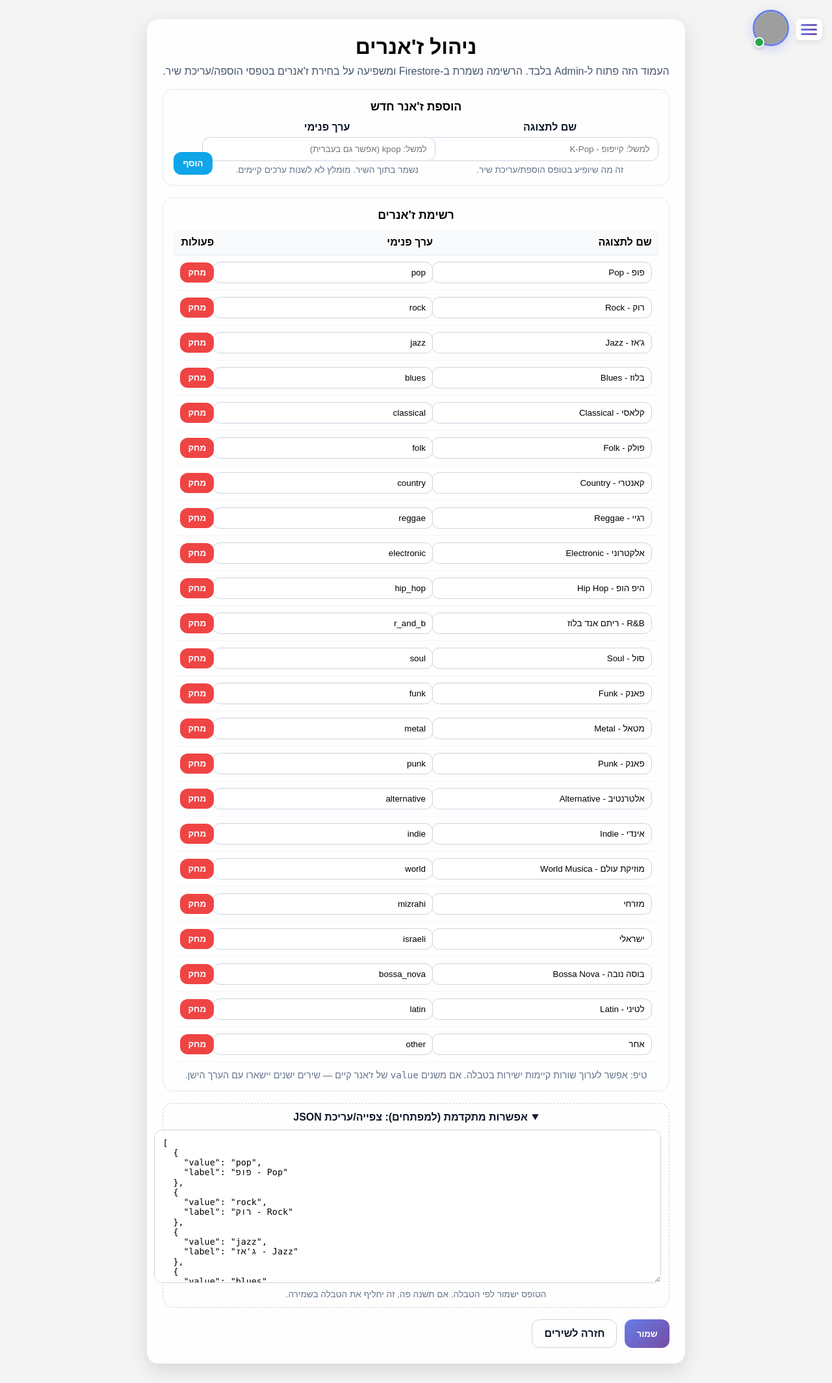
After one commit to rotemakiki/MusicForAll, a Flask app: page /admin/genres in a window 1280 px wide, after a click on "אפשרות מתקדמת (למפתחים): צפייה/עריכת JSON". The commit adds this page. Shown: the whole page at 65% size. Run offline with Flask 3, Linux system fonts and the light colour scheme; the visitor is signed in with stand-in values (Sample User, id 1); data that the repository does not hold is empty; parts of the project's set-up code (start-up, migrations or seed data) failed here and were passed over; grey boxes are pictures that could not be loaded.

Commit message:
הוספת זאנרים

```diff
--- a/routes/songs.py
+++ b/routes/songs.py
@@ -30,6 +30,77 @@ def _get_song_levels_config():
         return {"accompaniment_levels": ACCOMPANIMENT_LEVELS, "solo_levels": SOLO_LEVELS}
 
 songs_bp = Blueprint('songs', __name__)
+
+# =============================================================================
+# GENRES (Admin-managed catalog)
+# =============================================================================
+
+# Keep values stable: existing songs store these strings in `genres`.
+DEFAULT_GENRES = [
+    {"value": "pop", "label": "פופ - Pop"},
+    {"value": "rock", "label": "רוק - Rock"},
+    {"value": "jazz", "label": "ג'אז - Jazz"},
+    {"value": "blues", "label": "בלוז - Blues"},
+    {"value": "classical", "label": "קלאסי - Classical"},
+    {"value": "folk", "label": "פולק - Folk"},
+    {"value": "country", "label": "קאנטרי - Country"},
+    {"value": "reggae", "label": "רגיי - Reggae"},
+    {"value": "electronic", "label": "אלקטרוני - Electronic"},
+    {"value": "hip_hop", "label": "היפ הופ - Hip Hop"},
+    {"value": "r_and_b", "label": "R&B - ריתם אנד בלוז"},
+    {"value": "soul", "label": "סול - Soul"},
+    {"value": "funk", "label": "פאנק - Funk"},
+    {"value": "metal", "label": "מטאל - Metal"},
+    {"value": "punk", "label": "פאנק - Punk"},
+    {"value": "alternative", "label": "אלטרנטיב - Alternative"},
+    {"value": "indie", "label": "אינדי - Indie"},
+    {"value": "world", "label": "מוזיקת עולם - World Musica"},
+    {"value": "mizrahi", "label": "מזרחי"},
+    {"value": "israeli", "label": "ישראלי"},
+    {"value": "bossa_nova", "label": "בוסה נובה - Bossa Nova"},
+    {"value": "latin", "label": "לטיני - Latin"},
+    {"value": "other", "label": "אחר"},
+]
+
+
+def _normalize_genres_list(genres):
+    """Ensure list of {value,label} with unique values."""
+    if not isinstance(genres, list):
+        return None
+    out = []
+    seen = set()
+    for g in genres:
+        if not isinstance(g, dict):
+            return None
+        v = (g.get("value") or "").strip()
+        label = (g.get("label") or "").strip()
+        if not v or not label:
+            return None
+        if v in seen:
+            continue
+        seen.add(v)
+        out.append({"value": v, "label": label})
+    return out if out else None
+
+
+def _get_genres_config():
+    """Load genres catalog from Firestore, fallback to DEFAULT_GENRES."""
+    try:
+        db = firestore.client()
+        doc = db.collection("site_config").document("genres").get()
+        if not doc.exists:
+            return DEFAULT_GENRES
+        data = doc.to_dict() or {}
+        normalized = _normalize_genres_list(data.get("genres"))
+        return normalized or DEFAULT_GENRES
+    except Exception:
+        return DEFAULT_GENRES
+
+
+@songs_bp.route("/api/genres", methods=["GET"])
+def api_genres():
+    """Public catalog of selectable genres for song forms."""
+    return jsonify({"genres": _get_genres_config()}), 200
 
 
 def youtube_video_id(url):
@@ -337,6 +408,45 @@ def play_song(song_id):
         "chords_lyrics_text": song.get("chords_lyrics_text", ""),
         "lyrics_text": song.get("lyrics_text", ""),
     }, can_watch_videos=can_watch_videos, can_see_teacher_notes=can_see_teacher_notes, is_localhost=request.host.startswith("localhost") or "127.0.0.1" in request.host)
+
+@songs_bp.route('/admin/genres', methods=['GET', 'POST'])
+def admin_genres():
+    """ניהול קטלוג ז'אנרים (לרשימות בחירה בטפסים) — לאדמין בלבד."""
+    if 'user_id' not in session:
+        flash("יש להתחבר כדי לגשת לעמוד זה", "error")
+        return redirect(url_for('auth.login'))
+
+    roles = get_roles(session)
+    if "admin" not in (roles or []):
+        flash("אין לך הרשאה לגשת לעמוד זה", "error")
+        return redirect(url_for('songs.songs'))
+
+    db = firestore.client()
+    genres = _get_genres_config()
+
+    if request.method == 'POST':
+        raw = (request.form.get("genres_json") or "").strip()
+        try:
+            parsed = json.loads(raw)
+            normalized = _normalize_genres_list(parsed)
+            if not normalized:
+                raise ValueError("חייב להיות מערך JSON לא ריק של אובייקטים {value,label}.")
+            db.collection("site_config").document("genres").set({
+                "genres": normalized,
+                "updated_at": datetime.utcnow(),
+                "updated_by": session.get("user_id"),
+            }, merge=True)
+            flash("קטלוג הז'אנרים עודכן בהצלחה", "success")
+            return redirect(url_for('songs.admin_genres'))
+        except Exception as e:
+            flash(f"שגיאה בשמירת הז'אנרים: {e}", "error")
+            genres = DEFAULT_GENRES
+
+    return render_template(
+        "admin_genres.html",
+        genres=genres,
+        genres_json=json.dumps(genres, ensure_ascii=False, indent=2),
+    )
 
 
 @songs_bp.route('/admin/song-levels', methods=['GET', 'POST'])
--- /dev/null
+++ b/templates/admin_genres.html
@@ -0,0 +1,250 @@
+{% extends "base.html" %}
+
+{% block title %}ניהול ז'אנרים{% endblock %}
+
+{% block content %}
+<div style="max-width: 1000px; margin: 30px auto; padding: 0 16px;" dir="rtl">
+  <div style="background: rgba(255,255,255,0.95); border-radius: 18px; padding: 24px; box-shadow: 0 10px 30px rgba(0,0,0,0.12);">
+    <h1 style="margin: 0 0 10px 0;">ניהול ז'אנרים</h1>
+    <p style="margin: 0 0 18px 0; color: #475569;">
+      העמוד הזה פתוח ל-Admin בלבד. הרשימה נשמרת ב-Firestore ומשפיעה על בחירת ז'אנרים בטפסי הוספה/עריכת שיר.
+    </p>
+
+    <form method="post">
+      <div style="display:grid; grid-template-columns: 1fr; gap: 18px;">
+        <div style="border: 1px solid #e2e8f0; border-radius: 16px; padding: 16px;">
+          <h2 style="margin: 0 0 12px 0; font-size: 1.1rem;">הוספת ז'אנר חדש</h2>
+          <div style="display:grid; grid-template-columns: 1fr 1fr auto; gap: 10px; align-items:end;">
+            <div>
+              <label for="new-genre-label" style="display:block; font-weight:700; margin-bottom: 6px; color:#0f172a;">שם לתצוגה</label>
+              <input id="new-genre-label" type="text" placeholder="למשל: קייפופ - K‑Pop" style="width:100%; border: 1px solid #cbd5e1; border-radius: 12px; padding: 10px 12px;">
+              <div style="margin-top:6px; color:#64748b; font-size:0.85rem;">זה מה שיופיע בטופס הוספת/עריכת שיר.</div>
+            </div>
+            <div>
+              <label for="new-genre-value" style="display:block; font-weight:700; margin-bottom: 6px; color:#0f172a;">ערך פנימי</label>
+              <input id="new-genre-value" type="text" placeholder="למשל: kpop (אפשר גם בעברית)" style="width:100%; border: 1px solid #cbd5e1; border-radius: 12px; padding: 10px 12px;">
+              <div style="margin-top:6px; color:#64748b; font-size:0.85rem;">נשמר בתוך השיר. מומלץ לא לשנות ערכים קיימים.</div>
+            </div>
+            <div style="display:flex; gap: 10px; align-items:center;">
+              <button type="button" id="add-genre-row" style="background: #0ea5e9; color:#fff; border:none; padding: 10px 14px; border-radius: 12px; font-weight: 800; cursor: pointer; white-space:nowrap;">הוסף</button>
+            </div>
+          </div>
+          <div id="genre-ui-message" style="margin-top: 10px; color:#b91c1c; font-weight:700; display:none;"></div>
+        </div>
+
+        <div style="border: 1px solid #e2e8f0; border-radius: 16px; padding: 16px;">
+          <h2 style="margin: 0 0 12px 0; font-size: 1.1rem;">רשימת ז'אנרים</h2>
+          <div style="overflow:auto;">
+            <table style="width:100%; border-collapse: collapse; min-width: 720px;">
+              <thead>
+                <tr style="text-align:right; background: #f8fafc;">
+                  <th style="padding: 10px; border-bottom: 1px solid #e2e8f0;">שם לתצוגה</th>
+                  <th style="padding: 10px; border-bottom: 1px solid #e2e8f0;">ערך פנימי</th>
+                  <th style="padding: 10px; border-bottom: 1px solid #e2e8f0; width: 1%;">פעולות</th>
+                </tr>
+              </thead>
+              <tbody id="genres-tbody">
+                {% for g in genres %}
+                <tr class="genre-row">
+                  <td style="padding: 10px; border-bottom: 1px solid #f1f5f9;">
+                    <input class="js-genre-label" type="text" value="{{ g.label }}" style="width:100%; border: 1px solid #cbd5e1; border-radius: 12px; padding: 8px 10px;">
+                  </td>
+                  <td style="padding: 10px; border-bottom: 1px solid #f1f5f9;">
+                    <input class="js-genre-value" type="text" value="{{ g.value }}" style="width:100%; border: 1px solid #cbd5e1; border-radius: 12px; padding: 8px 10px;">
+                  </td>
+                  <td style="padding: 10px; border-bottom: 1px solid #f1f5f9;">
+                    <button type="button" class="js-remove-genre" style="background:#ef4444; color:#fff; border:none; padding: 8px 12px; border-radius: 12px; font-weight:800; cursor:pointer; white-space:nowrap;">מחק</button>
+                  </td>
+                </tr>
+                {% endfor %}
+              </tbody>
+            </table>
+          </div>
+
+          <p style="margin: 12px 0 0 0; color:#64748b; font-size:0.9rem;">
+            טיפ: אפשר לערוך שורות קיימות ישירות בטבלה. אם משנים <code>value</code> של ז'אנר קיים — שירים ישנים יישארו עם הערך הישן.
+          </p>
+        </div>
+
+        <!-- Hidden JSON payload for backend -->
+        <textarea name="genres_json" id="genres_json" style="display:none;">{{ genres_json }}</textarea>
+
+        <details style="border: 1px dashed #cbd5e1; border-radius: 16px; padding: 12px;">
+          <summary style="cursor:pointer; font-weight:800; color:#0f172a;">אפשרות מתקדמת (למפתחים): צפייה/עריכת JSON</summary>
+          <div style="margin-top: 10px;">
+            <textarea id="genres_json_preview" rows="14" style="width:100%; font-family: ui-monospace, SFMono-Regular, Menlo, Monaco, Consolas, 'Liberation Mono', 'Courier New', monospace; direction:ltr; border-radius: 12px; padding: 12px; border: 1px solid #cbd5e1;"></textarea>
+            <div style="margin-top: 6px; color:#64748b; font-size:0.85rem;">הטופס ישמור לפי הטבלה. אם תשנה פה, זה יחליף את הטבלה בשמירה.</div>
+          </div>
+        </details>
+      </div>
+
+      <div style="display:flex; gap: 12px; margin-top: 18px; flex-wrap: wrap;">
+        <button type="submit" style="background: linear-gradient(135deg, #667eea, #764ba2); color:#fff; border:none; padding: 12px 18px; border-radius: 12px; font-weight: 700; cursor: pointer;">שמור</button>
+        <a href="{{ url_for('songs.songs') }}" style="display:inline-flex; align-items:center; justify-content:center; padding: 12px 18px; border-radius: 12px; border:1px solid #cbd5e1; text-decoration:none; color:#0f172a; font-weight:700;">חזרה לשירים</a>
+      </div>
+    </form>
+  </div>
+</div>
+
+<script>
+  (function() {
+    const tbody = document.getElementById("genres-tbody");
+    const addBtn = document.getElementById("add-genre-row");
+    const msg = document.getElementById("genre-ui-message");
+    const newLabel = document.getElementById("new-genre-label");
+    const newValue = document.getElementById("new-genre-value");
+    const hidden = document.getElementById("genres_json");
+    const preview = document.getElementById("genres_json_preview");
+
+    function showError(text) {
+      if (!msg) return;
+      msg.textContent = text;
+      msg.style.display = "block";
+    }
+    function clearError() {
+      if (!msg) return;
+      msg.textContent = "";
+      msg.style.display = "none";
+    }
+
+    function getRows() {
+      return Array.from(tbody.querySelectorAll("tr.genre-row"));
+    }
+
+    function collectFromTable() {
+      const rows = getRows();
+      const out = [];
+      const seen = new Set();
+      for (const r of rows) {
+        const labelEl = r.querySelector(".js-genre-label");
+        const valueEl = r.querySelector(".js-genre-value");
+        const label = (labelEl && labelEl.value || "").trim();
+        const value = (valueEl && valueEl.value || "").trim();
+        if (!label || !value) continue;
+        if (seen.has(value)) continue;
+        seen.add(value);
+        out.push({ value, label });
+      }
+      return out;
+    }
+
+    function syncHiddenAndPreview(from) {
+      const data = from || collectFromTable();
+      const json = JSON.stringify(data, null, 2);
+      hidden.value = json;
+      if (preview) preview.value = json;
+    }
+
+    function addRow(label, value) {
+      const tr = document.createElement("tr");
+      tr.className = "genre-row";
+      tr.innerHTML = `
+        <td style="padding: 10px; border-bottom: 1px solid #f1f5f9;">
+          <input class="js-genre-label" type="text" style="width:100%; border: 1px solid #cbd5e1; border-radius: 12px; padding: 8px 10px;">
+        </td>
+        <td style="padding: 10px; border-bottom: 1px solid #f1f5f9;">
+          <input class="js-genre-value" type="text" style="width:100%; border: 1px solid #cbd5e1; border-radius: 12px; padding: 8px 10px;">
+        </td>
+        <td style="padding: 10px; border-bottom: 1px solid #f1f5f9;">
+          <button type="button" class="js-remove-genre" style="background:#ef4444; color:#fff; border:none; padding: 8px 12px; border-radius: 12px; font-weight:800; cursor:pointer; white-space:nowrap;">מחק</button>
+        </td>
+      `;
+      tr.querySelector(".js-genre-label").value = label;
+      tr.querySelector(".js-genre-value").value = value;
+      tbody.appendChild(tr);
+    }
+
+    function valueExists(v) {
+      const value = (v || "").trim();
+      if (!value) return false;
+      return collectFromTable().some((g) => g.value === value);
+    }
+
+    // Initial sync
+    syncHiddenAndPreview();
+
+    // Table live updates
+    tbody.addEventListener("input", function(e) {
+      const t = e.target;
+      if (t && (t.classList.contains("js-genre-label") || t.classList.contains("js-genre-value"))) {
+        clearError();
+        syncHiddenAndPreview();
+      }
+    });
+
+    // Remove row
+    tbody.addEventListener("click", function(e) {
+      const btn = e.target && e.target.closest(".js-remove-genre");
+      if (!btn) return;
+      const row = btn.closest("tr.genre-row");
+      if (row) row.remove();
+      clearError();
+      syncHiddenAndPreview();
+    });
+
+    // Add row button
+    addBtn.addEventListener("click", function() {
+      clearError();
+      const label = (newLabel.value || "").trim();
+      const value = (newValue.value || "").trim();
+      if (!label) return showError("חסר 'שם לתצוגה'.");
+      if (!value) return showError("חסר 'ערך פנימי'. (אפשר גם בעברית)");
+      if (valueExists(value)) return showError("הערך הפנימי כבר קיים. בחר ערך אחר.");
+      addRow(label, value);
+      newLabel.value = "";
+      newValue.value = "";
+      syncHiddenAndPreview();
+      // Focus for quick entry
+      newLabel.focus();
+    });
+
+    // Allow Enter to add quickly
+    [newLabel, newValue].forEach((el) => {
+      el.addEventListener("keydown", function(ev) {
+        if (ev.key === "Enter") {
+          ev.preventDefault();
+          addBtn.click();
+        }
+      });
+    });
+
+    // Advanced JSON editing: if user changes preview, use that as source of truth
+    if (preview) {
+      preview.addEventListener("change", function() {
+        clearError();
+        const raw = (preview.value || "").trim();
+        if (!raw) return;
+        try {
+          const parsed = JSON.parse(raw);
+          if (!Array.isArray(parsed) || parsed.length === 0) throw new Error("JSON חייב להיות מערך לא ריק");
+          // Rebuild table
+          tbody.innerHTML = "";
+          const seen = new Set();
+          parsed.forEach((g) => {
+            if (!g || !g.value || !g.label) return;
+            const v = String(g.value).trim();
+            const l = String(g.label).trim();
+            if (!v || !l || seen.has(v)) return;
+            seen.add(v);
+            addRow(l, v);
+          });
+          syncHiddenAndPreview();
+        } catch (err) {
+          showError("JSON לא תקין: " + (err && err.message ? err.message : "שגיאה"));
+        }
+      });
+    }
+
+    // On submit: final validation to avoid empty list
+    document.querySelector("form").addEventListener("submit", function(ev) {
+      clearError();
+      const data = collectFromTable();
+      if (!Array.isArray(data) || data.length === 0) {
+        ev.preventDefault();
+        return showError("הרשימה ריקה. הוסף לפחות ז'אנר אחד לפני שמירה.");
+      }
+      syncHiddenAndPreview(data);
+    });
+  })();
+</script>
+{% endblock %}
--- a/templates/songs.html
+++ b/templates/songs.html
@@ -205,6 +205,7 @@
             <button type="button" class="levels-help-inline-btn js-open-accompaniment-levels-help" title="הסבר על רמות הליווי">רמות ליווי — מה זה אומר?</button>
             {% if 'admin' in (session.get('roles') or []) %}
                 <a href="{{ url_for('songs.admin_song_levels') }}" class="levels-help-inline-btn" style="text-decoration:none; display:inline-flex; align-items:center; justify-content:center;" title="עריכת טבלאות הרמות (אדמין)">עריכת טבלאות רמות</a>
+                <a href="{{ url_for('songs.admin_genres') }}" class="levels-help-inline-btn" style="text-decoration:none; display:inline-flex; align-items:center; justify-content:center;" title="ניהול ז'אנרים (אדמין)">ניהול ז'אנרים</a>
             {% endif %}
         </div>
     </div>
```
Also changed, not shown: static/js/song_form_manager.js (+74 -0 lines), templates/add_song.html (+0 -23 lines), templates/edit_song.html (+0 -23 lines).
